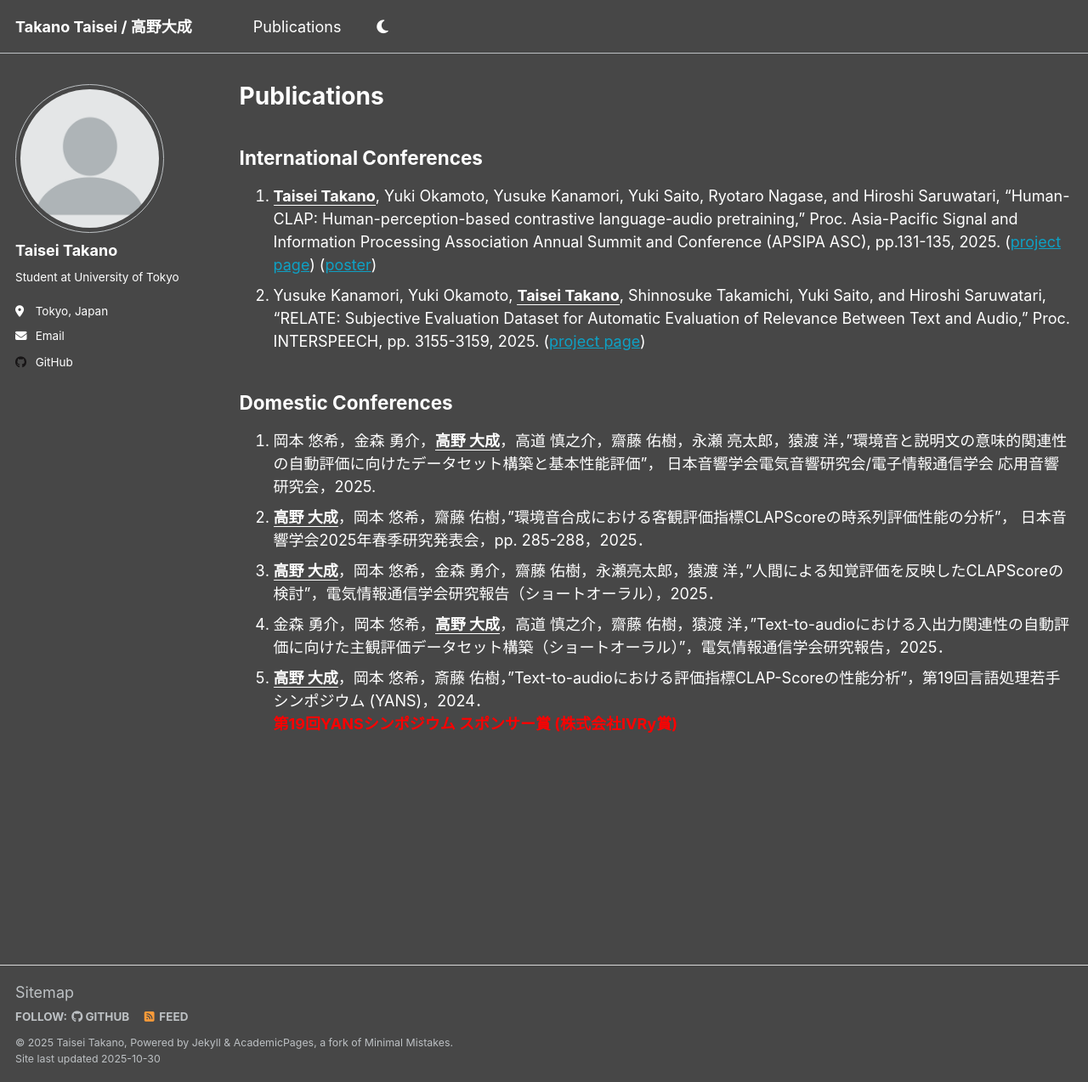
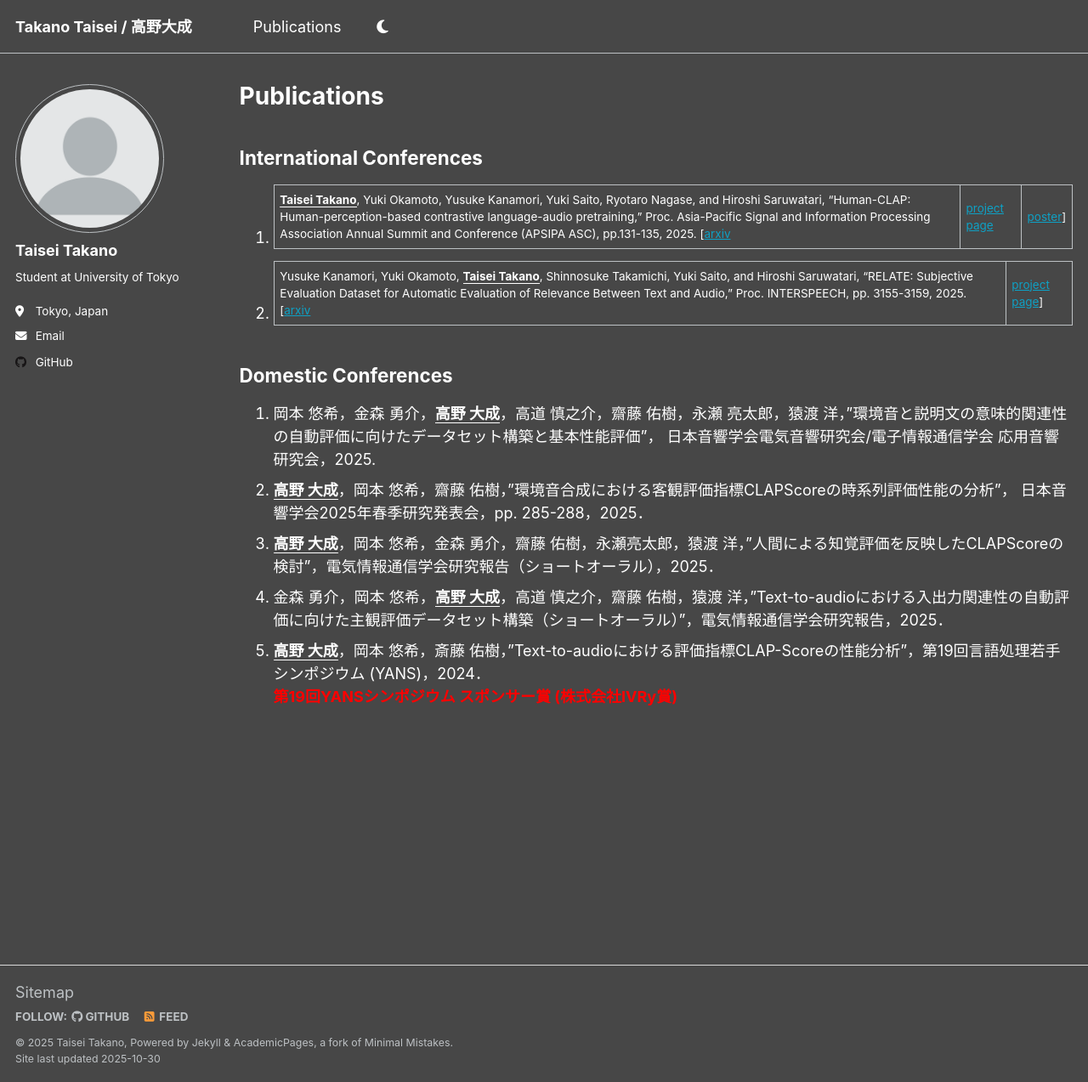
Before and after one commit to ttakano398/ttakano398.github.io, a Jekyll site: the page built from _pages/publication.md, in a window 1280 px wide and 1273 px high. Shown: the whole window at 85% size. Built offline with Jekyll 4.4.1, drawn with Linux system fonts in a browser that asks for light colours.

Commit message:
arxiv link

```diff
--- a/_pages/publication.md
+++ b/_pages/publication.md
@@ -16,8 +16,8 @@ author_profile: true
 {% endfor %} -->
 
 ## International Conferences
-1. **<u>Taisei Takano</u>**, Yuki Okamoto, Yusuke Kanamori, Yuki Saito, Ryotaro Nagase, and Hiroshi Saruwatari,  “Human-CLAP: Human-perception-based contrastive language-audio pretraining,” Proc. Asia-Pacific Signal and Information Processing Association Annual Summit and Conference (APSIPA ASC), pp.131-135, 2025. ([project page](https://github.com/sarulab-speech/Human-CLAP)) (<a href="../uploaded_files/APSIPA2025_Takano_fixed.pdf">poster</a>)
-2. Yusuke Kanamori, Yuki Okamoto, **<u>Taisei Takano</u>**, Shinnosuke Takamichi, Yuki Saito, and Hiroshi Saruwatari,  "RELATE: Subjective Evaluation Dataset for Automatic Evaluation of Relevance Between Text and Audio," Proc. INTERSPEECH, pp. 3155-3159, 2025. ([project page](https://github.com/sarulab-speech/RELATE))
+1. **<u>Taisei Takano</u>**, Yuki Okamoto, Yusuke Kanamori, Yuki Saito, Ryotaro Nagase, and Hiroshi Saruwatari,  “Human-CLAP: Human-perception-based contrastive language-audio pretraining,” Proc. Asia-Pacific Signal and Information Processing Association Annual Summit and Conference (APSIPA ASC), pp.131-135, 2025. \[[arxiv](https://www.arxiv.org/abs/2506.23553) | [project page](https://github.com/sarulab-speech/Human-CLAP) | <a href="../uploaded_files/APSIPA2025_Takano_fixed.pdf">poster</a>\]
+2. Yusuke Kanamori, Yuki Okamoto, **<u>Taisei Takano</u>**, Shinnosuke Takamichi, Yuki Saito, and Hiroshi Saruwatari,  "RELATE: Subjective Evaluation Dataset for Automatic Evaluation of Relevance Between Text and Audio," Proc. INTERSPEECH, pp. 3155-3159, 2025. \[[arxiv](https://arxiv.org/abs/2506.23582) | [project page](https://github.com/sarulab-speech/RELATE)\]
 
 ## Domestic Conferences
 1. 岡本 悠希，金森 勇介，**<u>高野 大成</u>**，高道 慎之介，齋藤 佑樹，永瀬 亮太郎，猿渡 洋，"環境音と説明文の意味的関連性の自動評価に向けたデータセット構築と基本性能評価"， 日本音響学会電気音響研究会/電子情報通信学会 応用音響研究会，2025.
```
Also changed, not shown: 1 other file.
